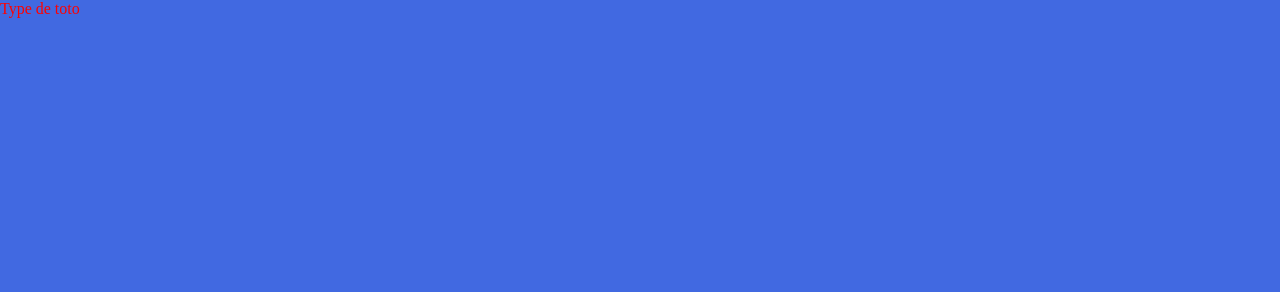
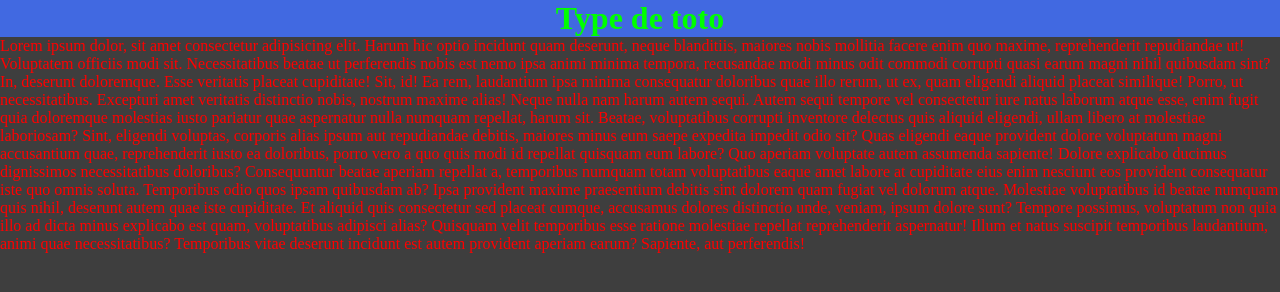
Before and after one commit to Jarode-M/Toto, a plain HTML site: page index.html in a window 1280 px wide. Drawn offline with Linux system fonts and the light colour scheme.

Commit message:
thirst-commit

```diff
--- a/index.html
+++ b/index.html
@@ -8,6 +8,16 @@
     <link rel="stylesheet" href="style.css">
 </head>
 <body>
-    <p>Type de toto</p>
+    <h1>Type de toto</h1>
+    <p>Lorem ipsum dolor, sit amet consectetur adipisicing elit. Harum hic optio incidunt quam deserunt, neque blanditiis, maiores nobis mollitia facere enim quo maxime, reprehenderit repudiandae ut! Voluptatem officiis modi sit.
+    Necessitatibus beatae ut perferendis nobis est nemo ipsa animi minima tempora, recusandae modi minus odit commodi corrupti quasi earum magni nihil quibusdam sint? In, deserunt doloremque. Esse veritatis placeat cupiditate!
+    Sit, id! Ea rem, laudantium ipsa minima consequatur doloribus quae illo rerum, ut ex, quam eligendi aliquid placeat similique! Porro, ut necessitatibus. Excepturi amet veritatis distinctio nobis, nostrum maxime alias!
+    Neque nulla nam harum autem sequi. Autem sequi tempore vel consectetur iure natus laborum atque esse, enim fugit quia doloremque molestias iusto pariatur quae aspernatur nulla numquam repellat, harum sit.
+    Beatae, voluptatibus corrupti inventore delectus quis aliquid eligendi, ullam libero at molestiae laboriosam? Sint, eligendi voluptas, corporis alias ipsum aut repudiandae debitis, maiores minus eum saepe expedita impedit odio sit?
+    Quas eligendi eaque provident dolore voluptatum magni accusantium quae, reprehenderit iusto ea doloribus, porro vero a quo quis modi id repellat quisquam eum labore? Quo aperiam voluptate autem assumenda sapiente!
+    Dolore explicabo ducimus dignissimos necessitatibus doloribus? Consequuntur beatae aperiam repellat a, temporibus numquam totam voluptatibus eaque amet labore at cupiditate eius enim nesciunt eos provident consequatur iste quo omnis soluta.
+    Temporibus odio quos ipsam quibusdam ab? Ipsa provident maxime praesentium debitis sint dolorem quam fugiat vel dolorum atque. Molestiae voluptatibus id beatae numquam quis nihil, deserunt autem quae iste cupiditate.
+    Et aliquid quis consectetur sed placeat cumque, accusamus dolores distinctio unde, veniam, ipsum dolore sunt? Tempore possimus, voluptatum non quia illo ad dicta minus explicabo est quam, voluptatibus adipisci alias?
+    Quisquam velit temporibus esse ratione molestiae repellat reprehenderit aspernatur! Illum et natus suscipit temporibus laudantium, animi quae necessitatibus? Temporibus vitae deserunt incidunt est autem provident aperiam earum? Sapiente, aut perferendis!</p>
 </body>
 </html>
--- a/style.css
+++ b/style.css
@@ -5,7 +5,13 @@
 }
 
 body {
+    background-color: rgb(62,62,62);
+}
+
+h1 {
     background-color: royalblue;
+    text-align: center;
+    color: lime;
 }
 
 p {
```
